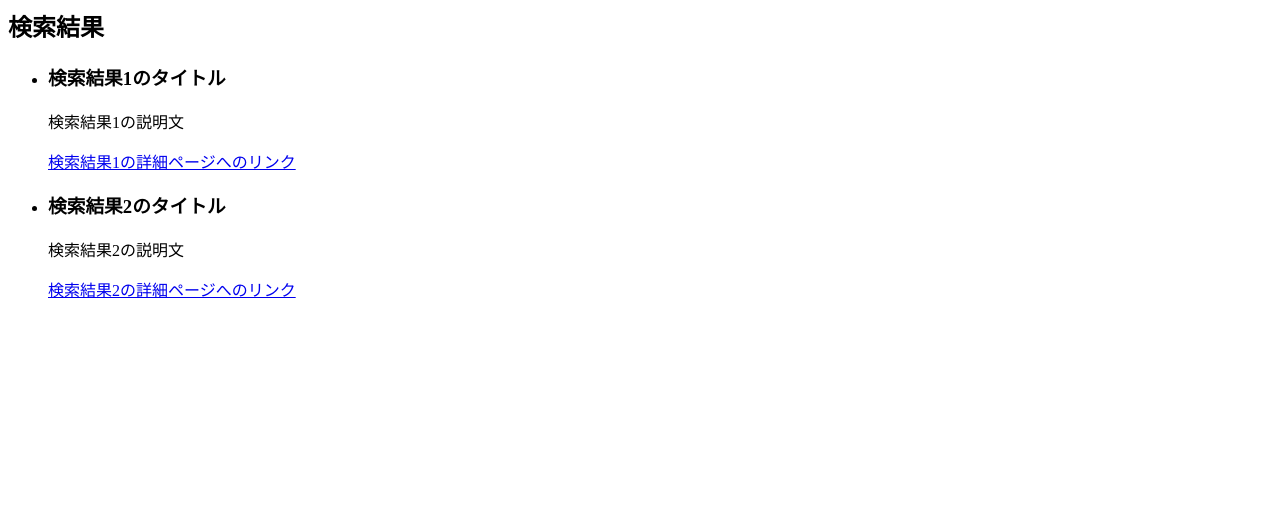
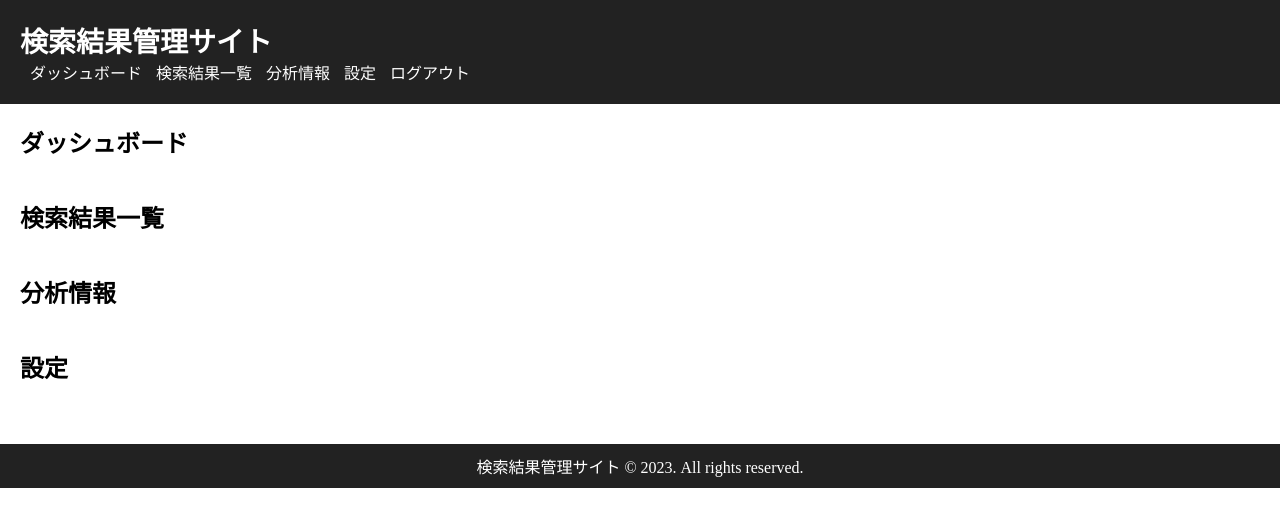
Before and after one commit to weiweiwei8878dayo/Google-kanri, a plain HTML site: page index.html in a window 1280 px wide. Drawn offline with Linux system fonts and the light colour scheme.

Commit message:
Update index.html

```diff
--- a/index.html
+++ b/index.html
@@ -1,27 +1,42 @@
-<!-- index.html -->
+<!DOCTYPE html>
+<html>
+<head>
+  <title>検索結果管理サイト</title>
+  <link rel="stylesheet" href="styles.css">
+</head>
 <body>
   <header>
-    <!-- ヘッダーのコンテンツ -->
+    <h1>検索結果管理サイト</h1>
+    <nav>
+      <ul>
+        <li><a href="#dashboard">ダッシュボード</a></li>
+        <li><a href="#results">検索結果一覧</a></li>
+        <li><a href="#analytics">分析情報</a></li>
+        <li><a href="#settings">設定</a></li>
+        <li><a href="#logout">ログアウト</a></li>
+      </ul>
+    </nav>
   </header>
   <main>
-    <section id="searchResults">
-      <h2>検索結果</h2>
-      <ul id="resultsList">
-        <li>
-          <h3>検索結果1のタイトル</h3>
-          <p>検索結果1の説明文</p>
-          <a href="result1.html">検索結果1の詳細ページへのリンク</a>
-        </li>
-        <li>
-          <h3>検索結果2のタイトル</h3>
-          <p>検索結果2の説明文</p>
-          <a href="result2.html">検索結果2の詳細ページへのリンク</a>
-        </li>
-        <!-- ここにさらに検索結果を追加 -->
-      </ul>
+    <section id="dashboard">
+      <h2>ダッシュボード</h2>
+      <!-- ダッシュボードの内容を表示する -->
+    </section>
+    <section id="results">
+      <h2>検索結果一覧</h2>
+      <!-- 検索結果を一覧表示し、検索結果の詳細ページにリンクする -->
+    </section>
+    <section id="analytics">
+      <h2>分析情報</h2>
+      <!-- 検索結果の分析情報を表示する -->
+    </section>
+    <section id="settings">
+      <h2>設定</h2>
+      <!-- 管理者の設定情報を表示し、設定を変更できるようにする -->
     </section>
   </main>
   <footer>
-    <!-- フッターのコンテンツ -->
+    <p>検索結果管理サイト &copy; 2023. All rights reserved.</p>
   </footer>
 </body>
+</html>
```
